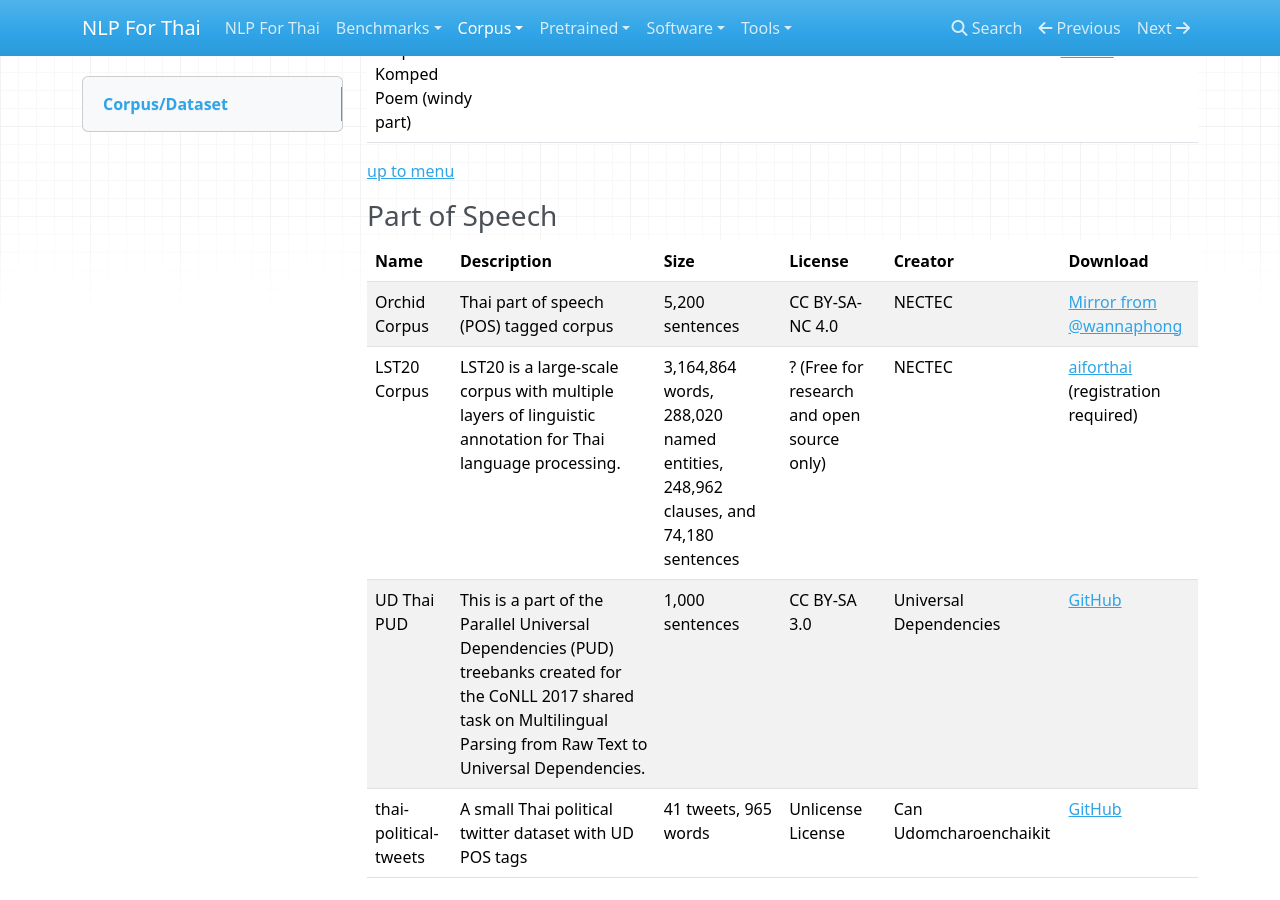
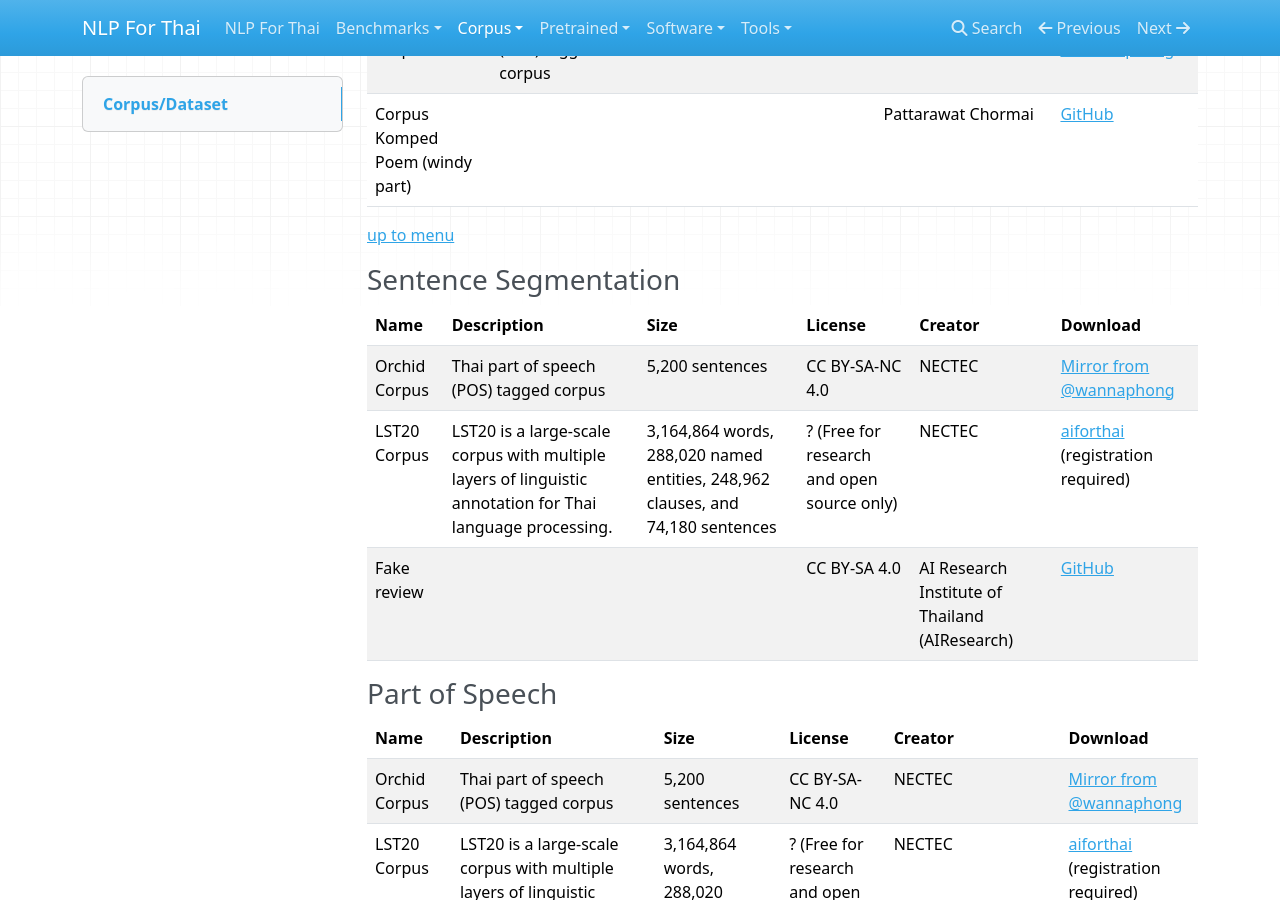
Before and after one commit to PyThaiNLP/nlpforthai.com, an MkDocs documentation site: the page built from docs/corpus/index.md, in a window 1280 px wide and 900 px high, scrolled down 1628 px. Built offline with MkDocs 1.6.1, drawn with Linux system fonts in a browser that asks for light colours; nearby versions of some CDN libraries; some of the changed text lies outside the part shown.

Commit message:
Update index.md

```diff
--- a/docs/corpus/index.md
+++ b/docs/corpus/index.md
@@ -4,6 +4,7 @@
 **Menu**
 
 - [Word Segmentation Corpus](#word-segmentation-corpus)
+- [Sentence Segmentation](#sentence-segmentation)
 - [Part of Speech](#part-of-speech)
 - [Treebank](#treebank)
 - [Natural Language Inference](#natural-language-inference)
@@ -27,6 +28,8 @@
 
 ### Word Segmentation Corpus
 
+for segment thai text
+
 | Name                                           | Description                                                  | Size                                                         | License                                    | Creator                                                      | Download                                                     |
 | ---------------------------------------------- | ------------------------------------------------------------ | ------------------------------------------------------------ | ------------------------------------------ | ------------------------------------------------------------ | ------------------------------------------------------------ |
 | BEST I (BEST 2009)                             | Benchmark for Enhancing the Standard of Thai language processing | 5,000,000 word                                               | CC BY-SA-NC 4.0                            | NECTEC                                                       | [aiforthai](https://aiforthai.in.th/corpus.php) (registration required) and [Mirror from @korakot](https://github.com/korakot/corpus/tree/main/BEST) |
@@ -37,6 +40,14 @@
 | Corpus Komped Poem (windy part)                |                                                              |                                                              |                                            | Pattarawat Chormai                                           | [GitHub](https://github.com/PyThaiNLP/corpus-komped-poem-windy-part) |
 
 [up to menu](#corpusdataset)
+
+### Sentence Segmentation
+
+| Name          | Description                                                  | Size                                                         | License                                    | Creator                                        | Download                                                     |
+| ------------- | ------------------------------------------------------------ | ------------------------------------------------------------ | ------------------------------------------ | ---------------------------------------------- | ------------------------------------------------------------ |
+| Orchid Corpus | Thai part of speech (POS) tagged corpus                      | 5,200 sentences                                              | CC BY-SA-NC 4.0                            | NECTEC                                         | [Mirror from @wannaphong](https://github.com/wannaphong/corpus_mirror/releases/tag/orchid-v1.0) |
+| LST20 Corpus  | LST20 is a large-scale corpus with multiple layers of linguistic annotation for Thai language processing. | 3,164,864 words, 288,020 named entities, 248,962 clauses, and 74,180 sentences | ? (Free for research and open source only) | NECTEC                                         | [aiforthai](https://aiforthai.in.th/corpus.php) (registration required) |
+| Fake review   |                                                              |                                                              | CC BY-SA 4.0                               | AI Research Institute of Thailand (AIResearch) | [GitHub](https://github.com/vistec-AI/dataset-releases/releases/tag/scb-mt-en-th-2020_v1.0) |
 
 ### Part of Speech
 
@@ -67,6 +78,8 @@
 [up to menu](#corpusdataset)
 
 ### Parallel Corpus
+
+for Machine Translate
 
 | Name                                                     | Description                                                  | Size                                                         | License         | Creator                                                      | Download                                                     |
 | -------------------------------------------------------- | ------------------------------------------------------------ | ------------------------------------------------------------ | --------------- | ------------------------------------------------------------ | ------------------------------------------------------------ |
```
